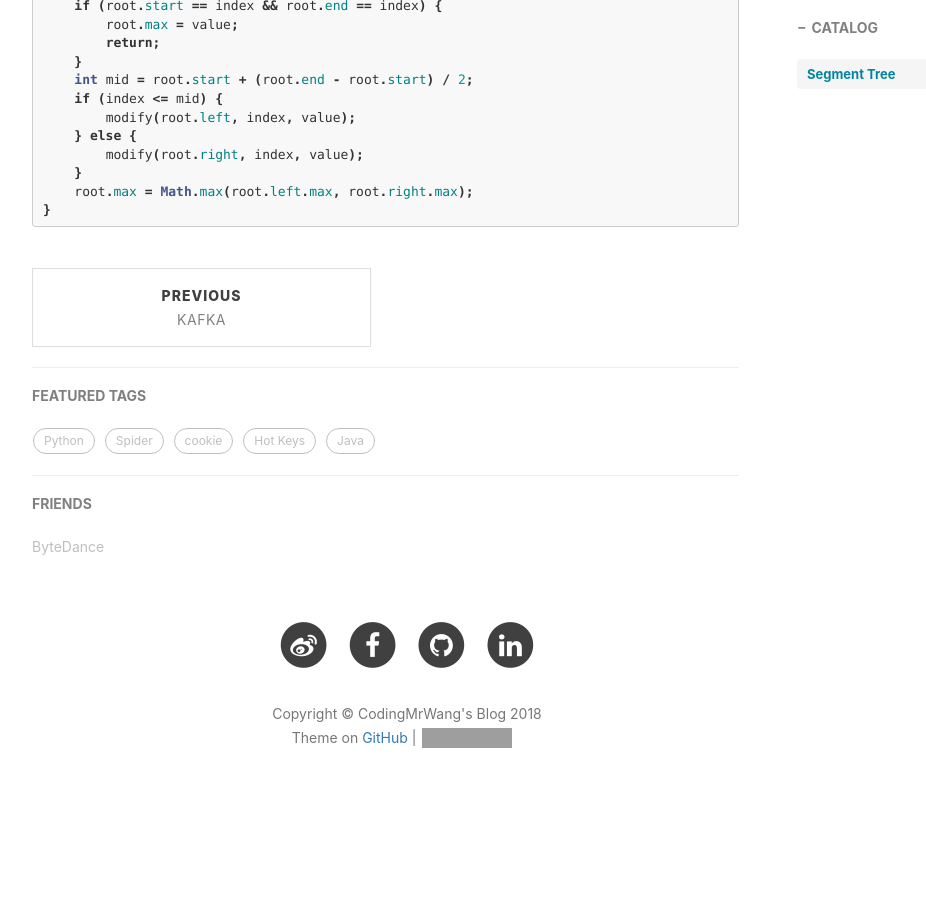
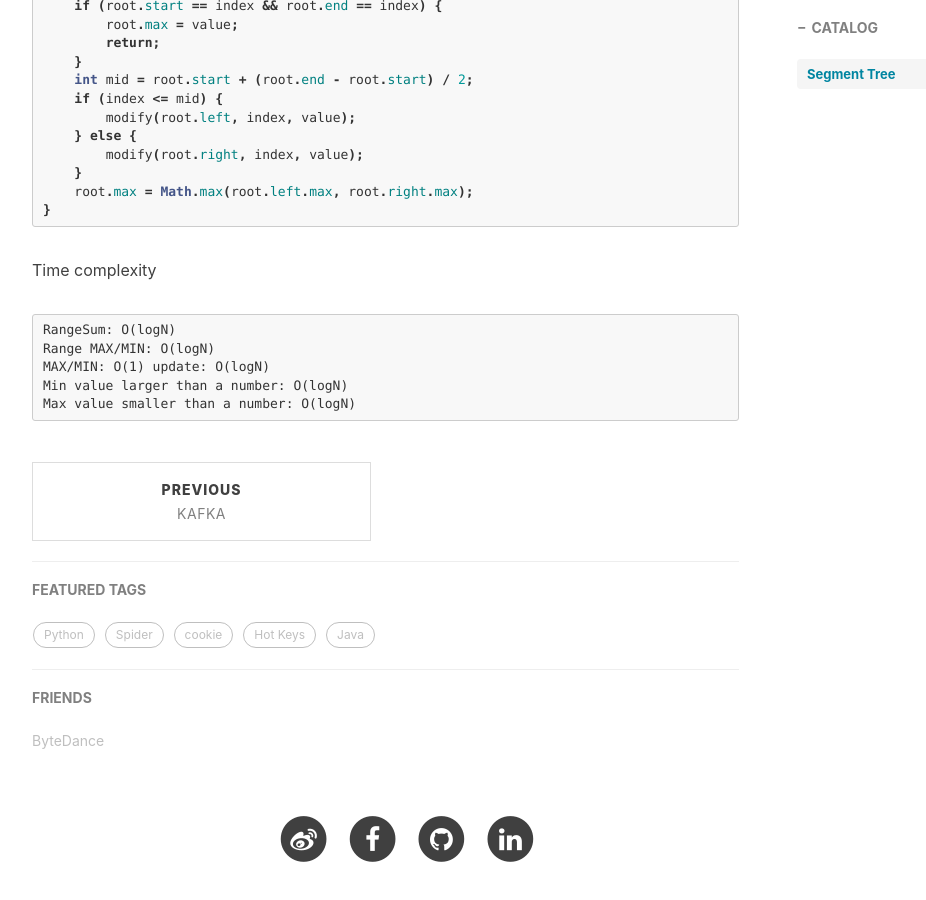
Before and after one commit to CodingMrWang/codingmrwang.github.io, a Jekyll site: the page built from _posts/2018-12-19-datastructure.md, in a window 1280 px wide and 900 px high, scrolled down 1626 px. Shown: the whole window, without its empty margins (233-1159 px from the left). Built offline with Jekyll 4.4.1, drawn with Linux system fonts in a browser that asks for light colours; nearby versions of some CDN libraries; comment, search, counter and statistics services are not loaded; before the commit the page ends 2468 px from its top, so only the background shows below that; grey boxes are pictures that could not be loaded.

Commit message:
Update 2018-12-19-datastructure.md

````diff
--- a/_posts/2018-12-19-datastructure.md
+++ b/_posts/2018-12-19-datastructure.md
@@ -74,3 +74,13 @@ public void modify(SegmentTreeNode root, int index, int value) {
     root.max = Math.max(root.left.max, root.right.max);
 }
 ```
+
+Time complexity
+
+```
+RangeSum: O(logN)
+Range MAX/MIN: O(logN)
+MAX/MIN: O(1) update: O(logN)
+Min value larger than a number: O(logN)
+Max value smaller than a number: O(logN)
+```
````
